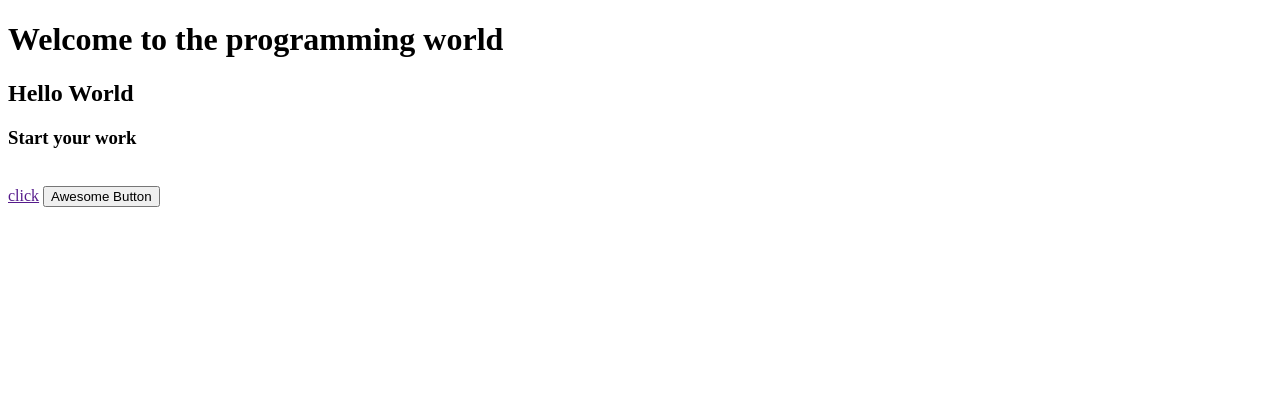
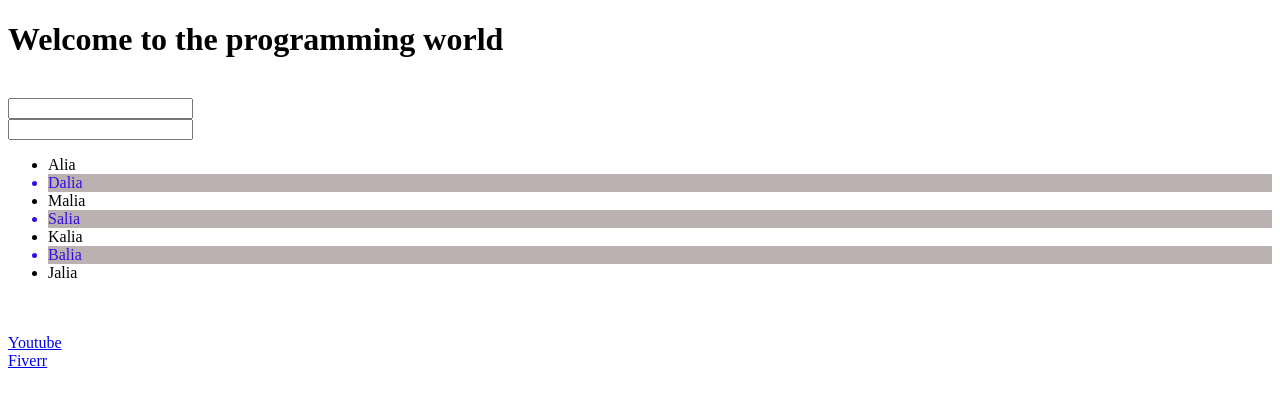
Before and after one commit to FaizulOsman/test, a plain HTML site: page index.html in a window 1280 px wide. Drawn offline with Linux system fonts and the light colour scheme.

Commit message:
input ul a

```diff
--- a/index.html
+++ b/index.html
@@ -5,13 +5,28 @@
     <meta http-equiv="X-UA-Compatible" content="IE=edge">
     <meta name="viewport" content="width=device-width, initial-scale=1.0">
     <title>Document</title>
+    <link rel="stylesheet" href="style.css">
 </head>
 <body>
     <h1>Welcome to the programming world</h1>
-    <h2>Hello World</h2>
-    <h3>Start your work</h3>
     <br>
-    <a href="">click</a>
-    <button>Awesome Button</button>
+    <input name="email" type="text">
+    <br>
+    <input name="password" type="text">
+
+    <ul>
+        <li>Alia</li>
+        <li>Dalia</li>
+        <li>Malia</li>
+        <li>Salia</li>
+        <li>Kalia</li>
+        <li>Balia</li>
+        <li>Jalia</li>
+    </ul>
+
+    <br><br>
+    <a href="https://youtube.com/x">Youtube</a><br>
+    <a href="https://fiverr.com/faizulosmanrabby">Fiverr</a>
+
 </body>
 </html>
--- /dev/null
+++ b/style.css
@@ -0,0 +1,13 @@
+input:focus{
+    font-weight: 700;
+    color: green;
+    border: 1px solid red;
+    font-size: 20px;
+}
+li:nth-child(2n-2){
+    color: rgb(53, 15, 223);
+    background-color: rgb(187, 177, 177);
+}
+a:visited{
+    color:red;
+}
```
